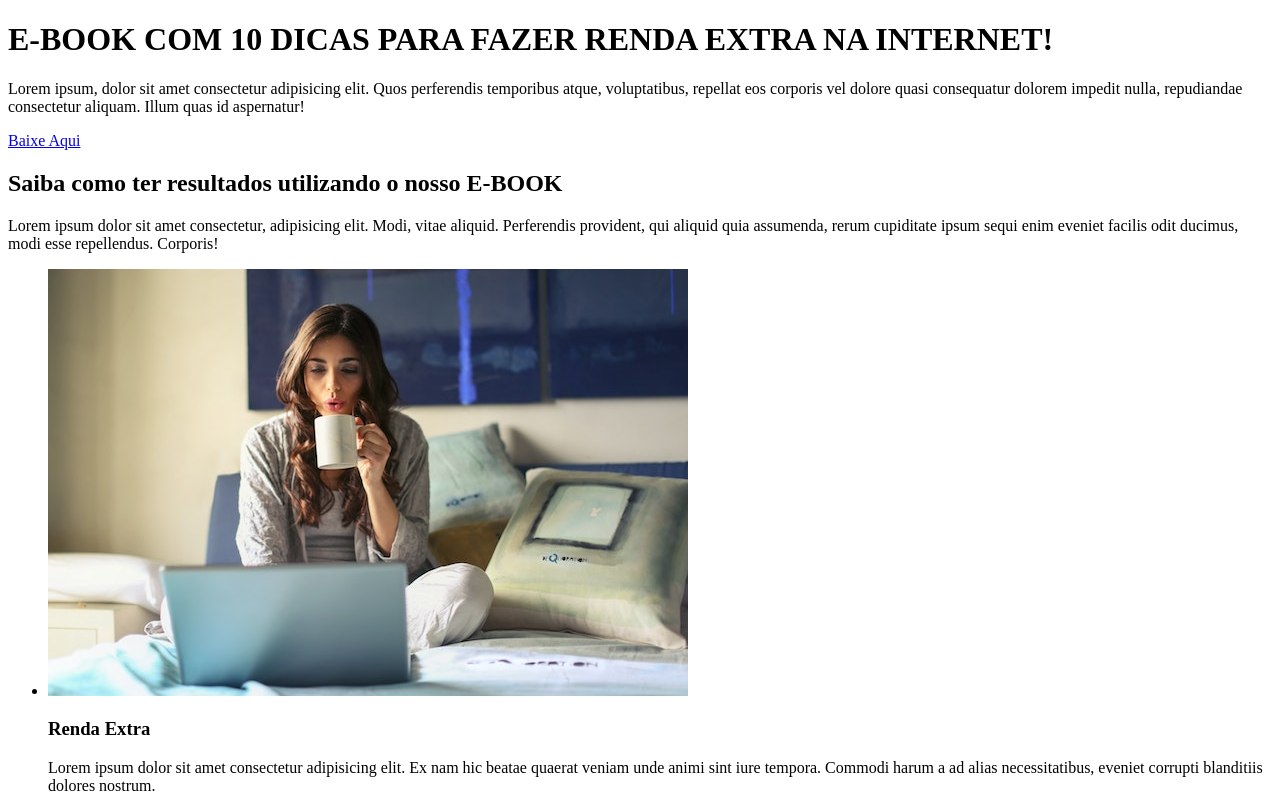
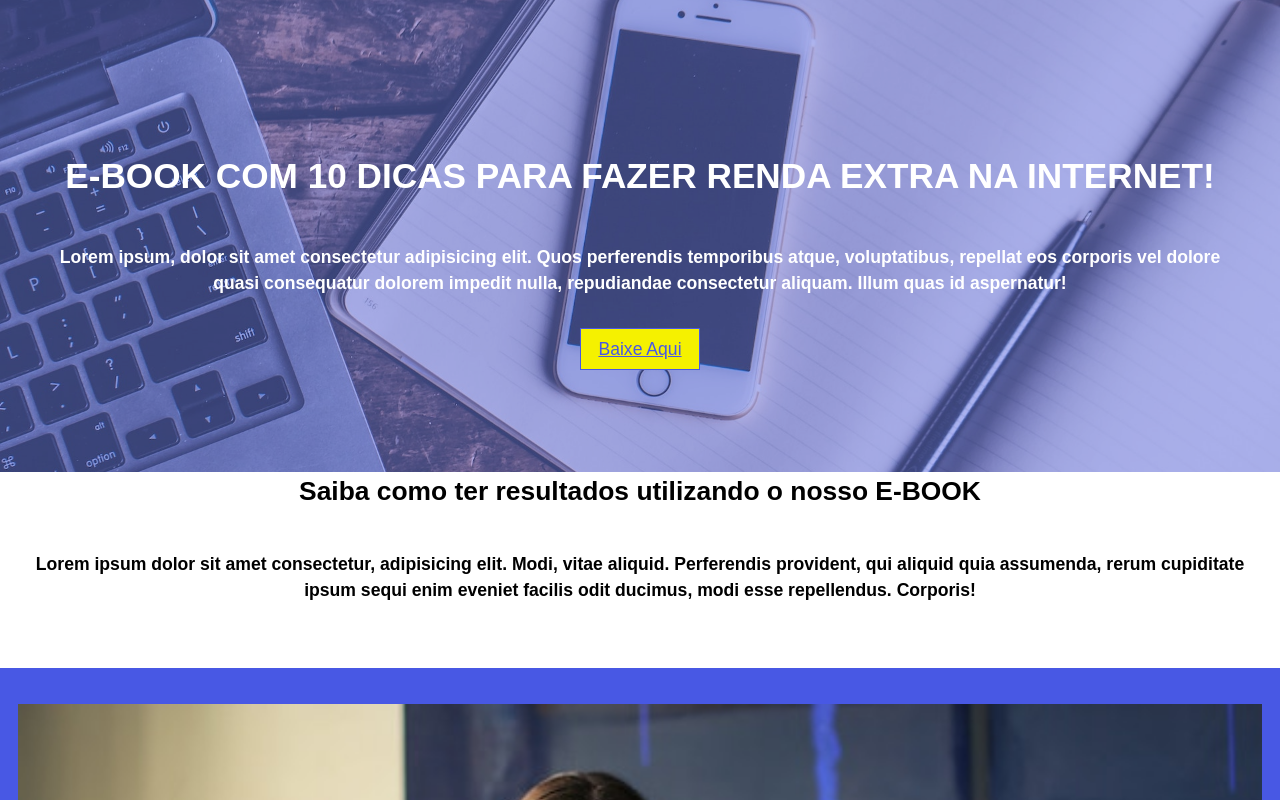
Before and after one commit to Leonardo-de-Castro/Lading-page-ebook, a plain HTML site: page index.html in a window 1280 px wide. Shown: the top 800 px of the page. Drawn offline with Linux system fonts and the light colour scheme.

Commit message:
Atualização da lading page

```diff
--- /dev/null
+++ b/estilos/style.css
@@ -0,0 +1,184 @@
+@charset "UTF-8";
+
+
+*{
+    margin: 0px;
+    padding: 0px;
+    font-family: Arial, Helvetica, sans-serif;
+    }
+
+head {
+    display: none;
+}
+
+body {
+    margin: 0px;
+    background: #4858e4;
+    color: #f5f100;
+    font-size: 1.1em;
+    line-height: 1.5;
+    text-align: center;
+    }
+
+#mostruario {
+    min-height: 450px;
+    color: white;
+    text-align: center;
+}
+
+#mostruario .bg-imagem {
+    position: absolute;
+    background: #333 url(../imagens/imagem\ de\ fundo.jpg);
+    width: 100%;
+    height: 550px;
+    background-position:center;
+    background-repeat: no-repeat ;
+    background-size: cover;
+    z-index: -1;
+    opacity: 0.6;
+}
+
+#mostruario .quebra-de-conteudo {
+    padding: 1.5em;
+}
+
+h1 {
+    font-size: 2em;
+    margin-block-start: 0.67em;
+    margin-block-end:0.67em ;
+    margin-inline-start: 0px;
+    margin-inline-end: 0px;
+    font-weight: bold;
+}
+
+#mostruario h1 {
+    padding-top: 100px;
+    padding-bottom: 0px;
+}
+
+p {
+    padding: 1em;
+    display: block;
+    margin-block-start: 0.67em;
+    margin-block-end:0.67em ;
+    margin-inline-start: 0px;
+    margin-inline-end: 0px;
+    font-weight: bold;
+}
+
+.btn {
+    display: inline-block;
+    background: #f5f100;
+    color: #4858e4;
+    text-decoration: none;
+    padding: 0.4em 1em;
+    border: 1px solid #4858e4;
+    margin: 0.1em 0;
+}
+
+main {
+    display: block;
+}
+
+#secao-a {
+    background: white;
+    color: black;
+    padding-bottom: 2em;
+}
+
+h2 {
+    display: block;
+    font-size: 1.5em;
+    margin-block-start: 0.83em;
+    margin-block-end: 0.83em;
+    margin-inline-start: 0px;
+    margin-inline-end: 0px;
+    font-weight: bold;
+}
+
+#secao-b {
+    padding: 2em 1em 1em;
+}
+
+#secao-b ul {
+    list-style: none;
+    margin: 0px;
+    padding: 0px;
+}
+
+ul {
+    list-style-type: disc;
+}
+
+li {
+    display: list-item;
+    text-align: 'webkit-match-parent';
+}
+
+#secao-b li {
+    margin-bottom: 1em;
+    background: #f5f100;
+    color: #4858e4;
+}
+
+img {
+    display: block;
+    width: 100%;
+    height: auto;
+}
+img {
+    overflow-clip-margin: content-box;
+    overflow: clip;
+}
+
+.conteudo-do-cartao {
+    padding: 1.5em;
+}
+
+h3 {
+    display: block;
+    font-size: 1.17em;
+    margin-block-start: 1em;
+    margin-block-end: 1em;
+    margin-inline-start: 0px;
+    margin-inline-end: 0px;
+    font-weight: bold;
+}
+
+#secao-c {
+    background: #fff;
+    color: #333;
+    padding: 2em;
+}
+
+
+#secao-e .caixa {
+    padding: 2em;
+    color: #f2f1f7;
+}
+
+#secao-e .caixa:first-child {
+    background: #cce011;
+}
+
+#rodape {
+    display: block;
+}
+
+#rodape-principal {
+    padding: 2em;
+    background: #333;
+    color: #fff;
+    text-align: center;
+}
+
+a:-webkit-any-link {
+    color: 'webkit link';
+    cursor: pointer;
+    text-decoration: underline;
+}
+
+#rodape-principal a {
+    color: #4858e4;
+    text-decoration: none;
+}
--- /dev/null
+++ b/estilos/telas.css
@@ -0,0 +1 @@
+@charset "UTF-8";
--- a/index.html
+++ b/index.html
@@ -4,101 +4,129 @@
     <meta charset="UTF-8">
     <meta http-equiv="X-UA-Compatible" content="IE=edge">
     <meta name="viewport" content="width=device-width, initial-scale=1.0">
+    <link rel="stylesheet" href="estilos/style.css">
+    <link rel="stylesheet" href="estilos/telas.css">
     <title>Ebook Renda Extra</title>
 </head>
 <body>
-    <header>
-        <div class="imagem"></div>
-        <div>
+
+    <!--Header mostruario-->
+
+    <header id="mostruario" class="grade">
+        <div class="bg-imagem"></div>
+        <div class="quebra-de-conteudo">
             <h1>E-BOOK COM 10 DICAS PARA FAZER RENDA EXTRA NA INTERNET!</h1>
             <p>Lorem ipsum, dolor sit amet consectetur adipisicing elit. Quos perferendis temporibus atque, voluptatibus, repellat eos corporis vel dolore quasi consequatur dolorem impedit nulla, repudiandae consectetur aliquam. Illum quas id aspernatur!</p>
-            <a href="#">Baixe Aqui</a>
+            <a href="#" class="btn">Baixe Aqui</a>
         </div>
     </header>
 
-    <main>
-        <section>
-            <div>
-                <h2>Saiba como ter resultados utilizando o nosso E-BOOK</h2>
-                <div>
+    <!--Minha Area-->
+
+    <main id="main">
+        <!--seção A-->
+
+        <section id="secao-a" class="grade">
+            <div class="quebra-de-conteudo">
+                <h2 class="titulo-do-conteudo">Saiba como ter resultados utilizando o nosso E-BOOK</h2>
+                <div class="titulo-do-conteudo">
                     <p>Lorem ipsum dolor sit amet consectetur, adipisicing elit. Modi, vitae aliquid. Perferendis provident, qui aliquid quia assumenda, rerum cupiditate ipsum sequi enim eveniet facilis odit ducimus, modi esse repellendus. Corporis!</p>
                 </div>
             </div>
         </section>
 
-        <section>
+        <!--seção B-->
+
+        <section id="secao-b" class="grade">
             <ul>
                 <li>
-                    <div>
+                    <div class="cartao">
                         <img src="imagens/renda extra 1.jpg" alt="renda extra 1">
-                        <div>
-                            <h3>Renda Extra</h3>
+                        <div class="conteudo-do-cartao">
+                            <h3 class="titulo-do-cartao">Renda Extra</h3>
                             <p>Lorem ipsum dolor sit amet consectetur adipisicing elit. Ex nam hic beatae quaerat veniam unde animi sint iure tempora. Commodi harum a ad alias necessitatibus, eveniet corrupti blanditiis dolores nostrum.</p>
                         </div>
                     </div>
                 </li>
+
                 <li>
-                    <div>
+                    <div class="cartao">
                         <img src="imagens/renda extra 2.jpg" alt="renda extra 2">
-                        <div>
-                            <h3>Renda Extra</h3>
+                        <div class="conteudo-do-cartao">
+                            <h3 class="titulo-do-cartao">Renda Extra</h3>
                             <p>Lorem ipsum dolor sit amet consectetur adipisicing elit. Hic, ipsa ipsam. Porro cum, atque doloremque quod pariatur facere veniam, aliquid aspernatur consequatur impedit unde culpa voluptatem! Necessitatibus quos nihil illum.</p>
                         </div>
                     </div>
                 </li>
+
                 <li>
-                    <div>
+                    <div class="cartao">
                         <img src="imagens/renda extra 3.jpg" alt="renda extra 3">
-                        <div>
-                            <h3>Renda Extra</h3>
+                        <div class="conteudo-do-cartao">
+                            <h3 class="titulo-do-cartao">Renda Extra</h3>
                             <p>Lorem ipsum dolor sit amet consectetur adipisicing elit. Ullam odio exercitationem doloribus assumenda laborum architecto fugiat quis adipisci, repellat accusantium quod, sapiente, quae dicta nesciunt blanditiis sed facilis? Nesciunt, nisi.</p>
                         </div>
                     </div>
                 </li>
+
                 <li>
-                    <div>
+                    <div class="cartao">
                         <img src="imagens/renda extra 4.jpg" alt="renda extra 4">
-                        <div>
-                            <h3>Renda Extra</h3>
+                        <div class="conteudo-do-cartao">
+                            <h3 class="titulo-do-cartao">Renda Extra</h3>
                             <p>Lorem ipsum dolor sit amet consectetur adipisicing elit. Porro quidem neque vero perferendis cumque temporibus dicta harum ab exercitationem fugiat? Distinctio, quam quos? Mollitia, modi error totam id reiciendis repellat.</p>
                         </div>
                     </div>
                 </li>
             </ul>
+
         </section>
-            <div>
-                <img src="imagens/E-book com 10 ideias (1).png" alt="ebook">
-                <div>
-                    <h2>Ebook</h2>
-                    <p>Lorem, ipsum dolor sit amet consectetur adipisicing elit. Voluptate soluta pariatur architecto commodi placeat magni dolores assumenda, quae quam eligendi reprehenderit minus eum optio harum animi quas! Tenetur, sapiente sit.</p>
+
+        <!--seção C-->
+
+            <section id=" secao-c" class="grade">
+                <div class="quebra-de-conteudo">
+                    <img class="imbook" src="imagens/E-book com 10 ideias (1).png" alt="ebook">
+                    <div class="livro">
+                        <h2 class="titulo-do-livro">Ebook</h2>
+                        <p>Lorem, ipsum dolor sit amet consectetur adipisicing elit. Voluptate soluta pariatur architecto commodi placeat magni dolores assumenda, quae quam eligendi reprehenderit minus eum optio harum animi quas! Tenetur, sapiente sit.</p>
+                    </div>
                 </div>
-            </div>
-        <section>
-            <div>
-                <h3>Renda Extra</h3>
+            </section>
+
+            <!--seção D-->
+
+        <section id="secao-d" class="grade">
+            <div class="quebra-de-conteudo">
+                <h3 class="titulo-do-conteudo">Renda Extra</h3>
                 <p>Lorem, ipsum dolor sit amet consectetur adipisicing elit. Repellat natus laudantium quaerat mollitia fuga. Temporibus exercitationem a aperiam mollitia porro cum ipsa dignissimos, nesciunt sequi iste nemo inventore ratione quisquam.</p>
             </div>
         </section>
 
-        <section>
-            <div>
-                <h2>Contato</h2>
+        <!--seção E-->
+
+        <section id="secao-e" class="grade">
+            <div class="caixa">
+                <h2 class=" titulo-do-conteudo">Contato</h2>
                 <p>Lorem ipsum dolor sit amet consectetur, adipisicing elit. Assumenda iste ut sit molestiae libero perspiciatis quasi nulla temporibus omnis facilis, tempora molestias ullam voluptatibus accusantium dicta alias repudiandae odio porro!</p>
                 <p>email</p>
             </div>
-            <div>
-                <h2>Sobre Nos</h2>
+            <div class="caixa">
+                <h2 class="titulo-do-conteudo">Sobre Nos</h2>
                 <p>Lorem ipsum dolor sit amet consectetur, adipisicing elit. Provident, inventore, ea harum molestiae cum sint magni veritatis possimus natus sunt, nesciunt vel aliquam dolorem voluptatem blanditiis libero aut pariatur deleniti?</p>
             </div>
         </section>
 
     </main>
-    <footer>
+
+    <!--Rodape-->
+
+    <footer id="rodape-principal" class="grade">
         <div>
             <p>Lorem ipsum dolor sit amet consectetur adipisicing elit. Deleniti aut, harum vitae deserunt repellat quia ut culpa minima cupiditate omnis molestias quibusdam optio sapiente et unde odit. Beatae, corrupti nulla?</p>
         </div>
         <div>
-            <p>Página criada por <a href="#" target="_blank">Leonardo de Castro</a></p>
+            <p>Página criada por <a href="https://github.com/Leonardo-de-Castro" target="_blank">Leonardo de Castro</a></p>
         </div>
     </footer>
 </body>
```
Also changed, not shown: imagens/E-book com 10 ideias (1).png.
